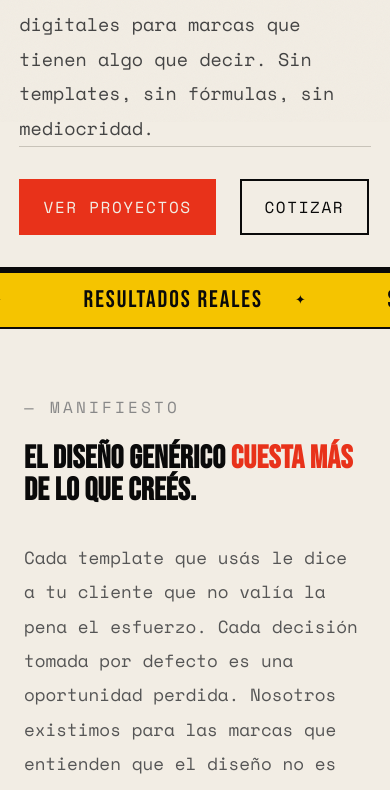
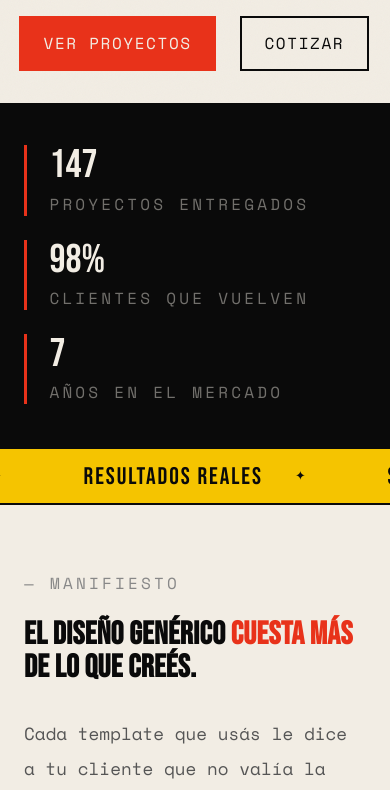
Before and after one commit to Laura-M-stack/vanta-studio-landing, a plain HTML site: page index.html in a window 390 px wide. Shown: the part 722-1512 px from the top of the page. Drawn offline with nearby package versions, Linux system fonts and the light colour scheme.

Commit message:
fix: mobile hero order, stat panel height, typography scale, demo banner, layout max-width fixes, Ñ clip fix

```diff
--- a/index.html
+++ b/index.html
@@ -707,8 +707,8 @@
   @media (max-width: 900px) {
     .hero { grid-template-columns: 1fr; min-height: auto; }
     .hero-left { border-right: none; border-bottom: 2px solid var(--ink); padding: 2.5rem 1.5rem; }
-    .hero-right { order: -1; }
-    .hero-visual { min-height: 42vw; }
+    .hero-right { order: 1; }
+    .hero-visual { min-height: 340px; }
     .hero-visual-inner { padding: 2rem; gap: 1.5rem; }
     .stat-num { font-size: 3rem; }
 
```
